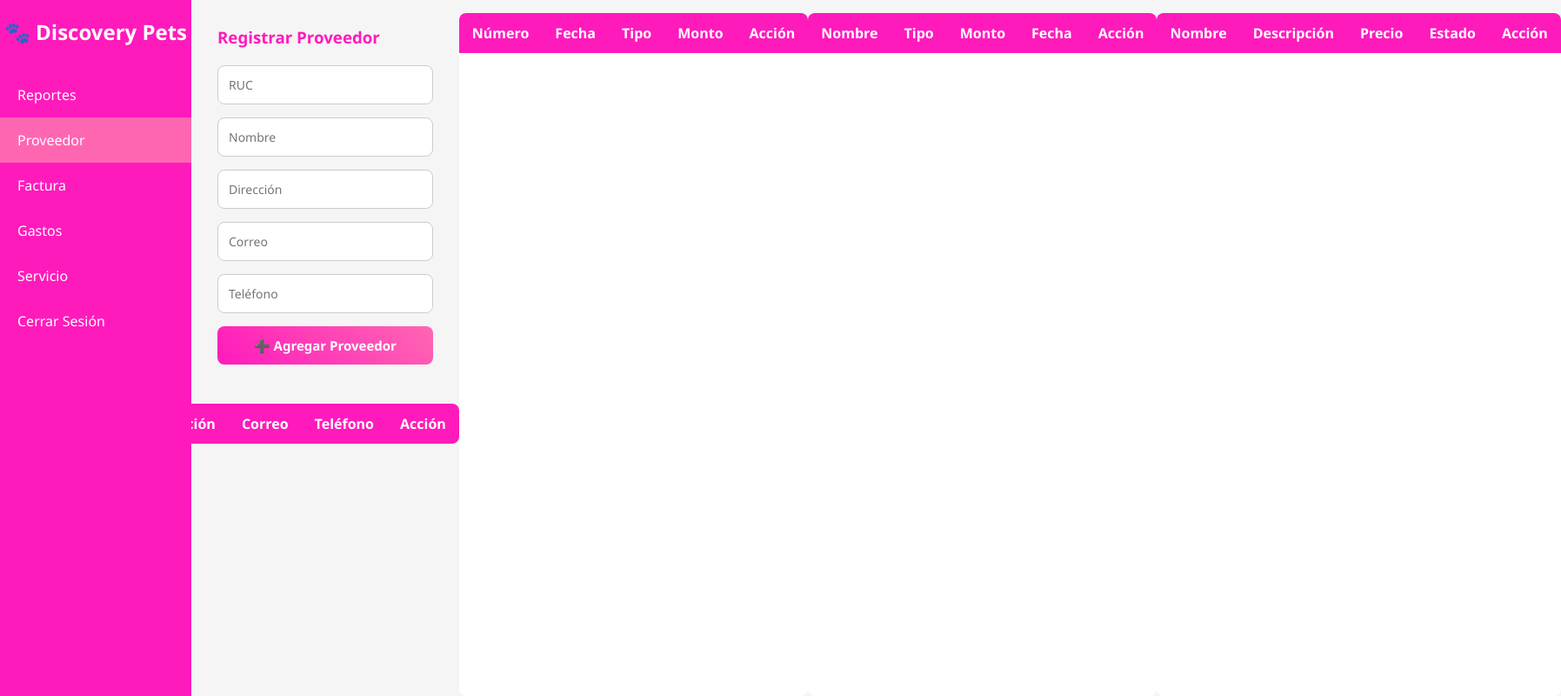
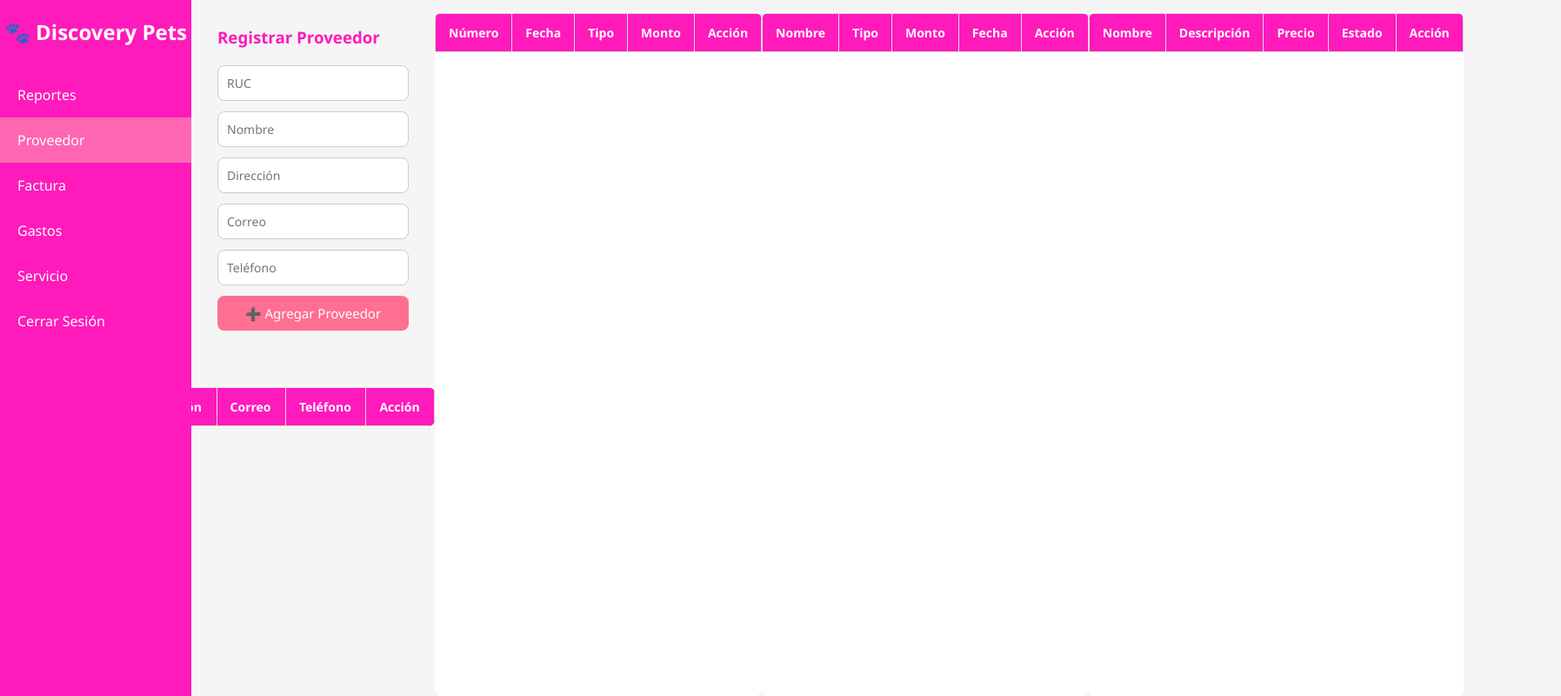
Before and after one commit to ezekill35/Programa, a plain HTML site: page dashboard.html in a window 1280 px wide. Both pictures are taken after a click on the item "Proveedor". Shown: the whole page at 87% size, 1795 px wide, since content can reach past the window. Drawn offline with Linux system fonts and the light colour scheme; no server answers.

Commit message:
Update styles.css

```diff
--- a/styles.css
+++ b/styles.css
@@ -71,68 +71,65 @@ body {
 }
 
 /* ------------------ Formularios ------------------ */
-.formulario-box {
-  background: #fff;
-  padding: 25px;
-  border-radius: 12px;
-  box-shadow: 0 4px 12px rgba(0,0,0,0.1);
-  margin-bottom: 25px;
-  transition: transform 0.2s ease;
-}
-
-.formulario-box:hover {
-  transform: translateY(-3px);
-}
-
-.formulario-box h3 {
-  margin-bottom: 20px;
-  color: #ff1abc;
-  font-size: 1.4rem;
-  text-align: center;
-  border-bottom: 2px solid #ff1abc33;
-  padding-bottom: 8px;
-}
-
 .formulario {
-  display: flex;
-  flex-wrap: wrap;
-  gap: 15px;
+  display: grid;
+  grid-template-columns: repeat(auto-fit, minmax(220px, 1fr));
+  gap: 12px;
+  margin: 15px 0 20px;
 }
 
 .formulario input,
-.formulario select {
-  flex: 1 1 220px;
-  padding: 12px;
+.formulario select,
+.formulario button {
+  padding: 10px;
   border-radius: 8px;
   border: 1px solid #ccc;
   font-size: 14px;
-  transition: all 0.3s ease;
 }
 
 .formulario input:focus,
 .formulario select:focus {
-  border-color: #ff1abc;
-  box-shadow: 0 0 6px rgba(255, 26, 188, 0.4);
+  border-color: #ff6f91;
   outline: none;
+  box-shadow: 0 0 4px rgba(255, 111, 145, 0.4);
 }
 
 .formulario button {
-  flex: 1 1 100%;
-  background: linear-gradient(45deg, #ff1abc, #ff66b2);
+  background: #ff6f91;
+  border: none;
   color: #fff;
-  padding: 12px;
-  border: none;
-  border-radius: 8px;
   font-size: 15px;
-  font-weight: bold;
   cursor: pointer;
   transition: 0.3s;
 }
 
 .formulario button:hover {
-  background: linear-gradient(45deg, #ff66b2, #ff1abc);
-  transform: scale(1.03);
+  background: #ff2e63;
 }
+
+/* Tablas */
+table {
+  width: 100%;
+  border-collapse: collapse;
+  margin-top: 15px;
+  font-size: 14px;
+}
+
+table thead {
+  background: #ff6f91;
+  color: #fff;
+}
+
+table th, table td {
+  padding: 10px;
+  border: 1px solid #ddd;
+  text-align: left;
+}
+
+table tbody tr:nth-child(even) {
+  background: #f9f9f9;
+}
+
 /* ------------------ Tablas ------------------ */
 table {
   width: 100%;
```
